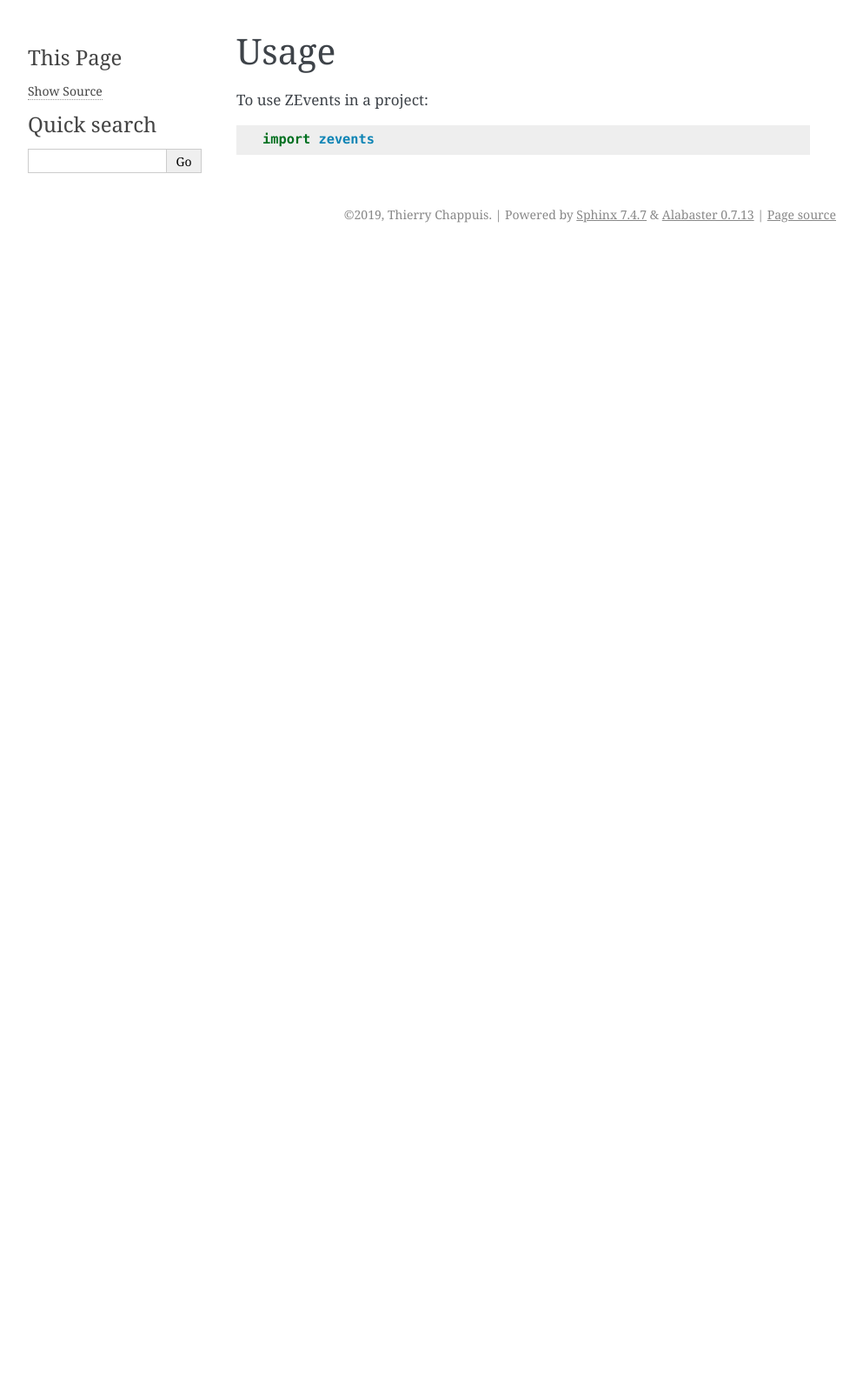
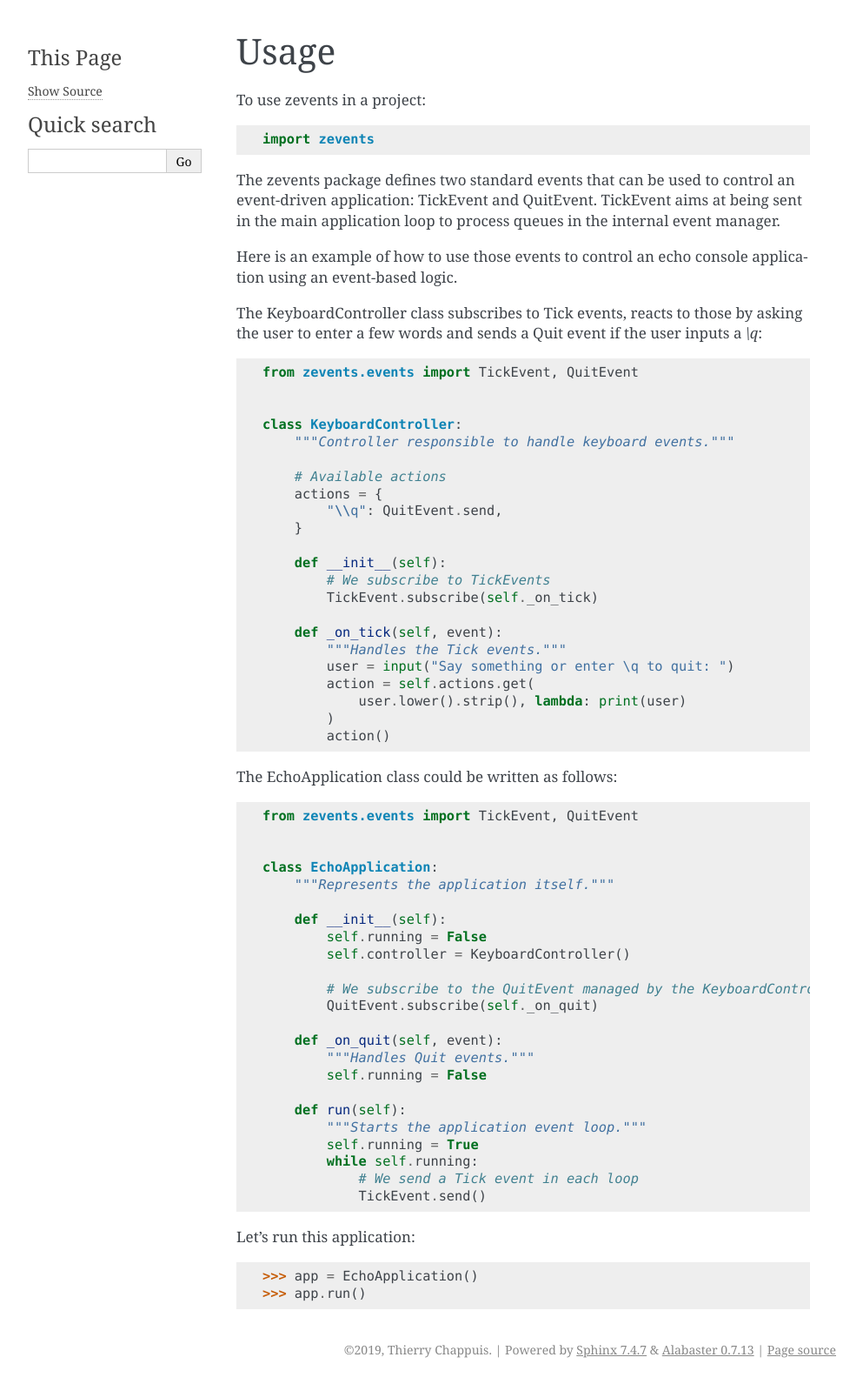
Before and after one commit to tchappui/ZEvents, a Sphinx documentation site: the page built from docs/usage.rst, in a window 1280 px wide. Shown: the whole page at 87% size, without its empty margins (148-1141 px from the left). Built offline with Sphinx 7.4.7, drawn with Linux system fonts in a browser that asks for light colours; before the commit the page ends 900 px from its top, so only the background shows below that.

```diff
--- a/README.rst
+++ b/README.rst
@@ -1,5 +1,5 @@
 =======
-zevents
+ZEvents
 =======
 
 Easy to use generic events system.
--- a/docs/index.rst
+++ b/docs/index.rst
@@ -1,5 +1,5 @@
-Welcome to ZEvents's documentation!
-======================================
+Welcome to zevents's documentation!
+===================================
 
 .. toctree::
    :maxdepth: 2
--- a/docs/usage.rst
+++ b/docs/usage.rst
@@ -2,6 +2,71 @@
 Usage
 =====
 
-To use ZEvents in a project::
+To use zevents in a project::
 
     import zevents
+
+The zevents package defines two standard events that can be used to control an
+event-driven application: TickEvent and QuitEvent. TickEvent aims at being sent
+in the main application loop to process queues in the internal event manager.
+
+Here is an example of how to use those events to control an echo console
+application using an event-based logic.
+
+The KeyboardController class subscribes to Tick events, reacts to those by
+asking the user to enter a few words and sends a Quit event if the user inputs
+a `\\q`::
+
+    from zevents.events import TickEvent, QuitEvent
+
+
+    class KeyboardController:
+        """Controller responsible to handle keyboard events."""
+
+        # Available actions
+        actions = {
+            "\\q": QuitEvent.send,
+        }
+
+        def __init__(self):
+            # We subscribe to TickEvents
+            TickEvent.subscribe(self._on_tick)
+
+        def _on_tick(self, event):
+            """Handles the Tick events."""
+            user = input("Say something or enter \q to quit: ")
+            action = self.actions.get(
+                user.lower().strip(), lambda: print(user)
+            )
+            action()
+
+The EchoApplication class could be written as follows::
+
+    from zevents.events import TickEvent, QuitEvent
+
+
+    class EchoApplication:
+        """Represents the application itself."""
+
+        def __init__(self):
+            self.running = False
+            self.controller = KeyboardController()
+
+            # We subscribe to the QuitEvent managed by the KeyboardController
+            QuitEvent.subscribe(self._on_quit)
+
+        def _on_quit(self, event):
+            """Handles Quit events."""
+            self.running = False
+
+        def run(self):
+            """Starts the application event loop."""
+            self.running = True
+            while self.running:
+                # We send a Tick event in each loop
+                TickEvent.send()
+
+Let's run this application::
+
+    >>> app = EchoApplication()
+    >>> app.run()
--- a/setup.py
+++ b/setup.py
@@ -35,7 +35,7 @@ setup(
     long_description=readme + '\n\n' + history,
     include_package_data=True,
     keywords='zevents',
-    name='zevents',
+    name='tchappui-zevents',
     packages=find_packages(include=['zevents']),
     setup_requires=setup_requirements,
     tests_require=test_requirements,
```
Also changed, not shown: docs/installation.rst (+11 -4 lines), docs/zevents.rst (+8 -0 lines).
